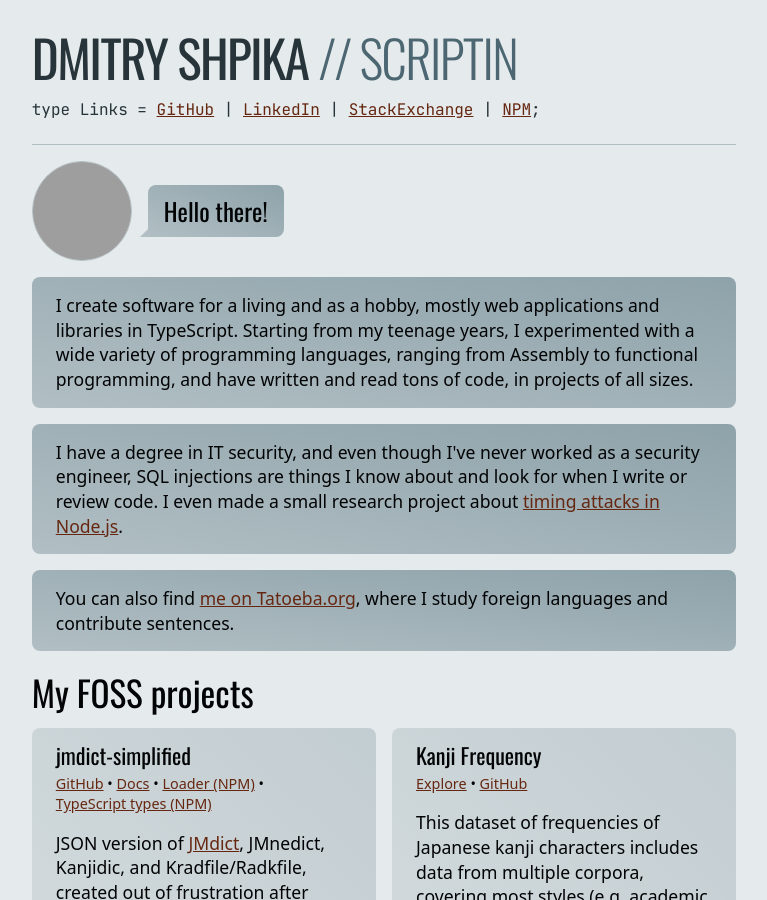
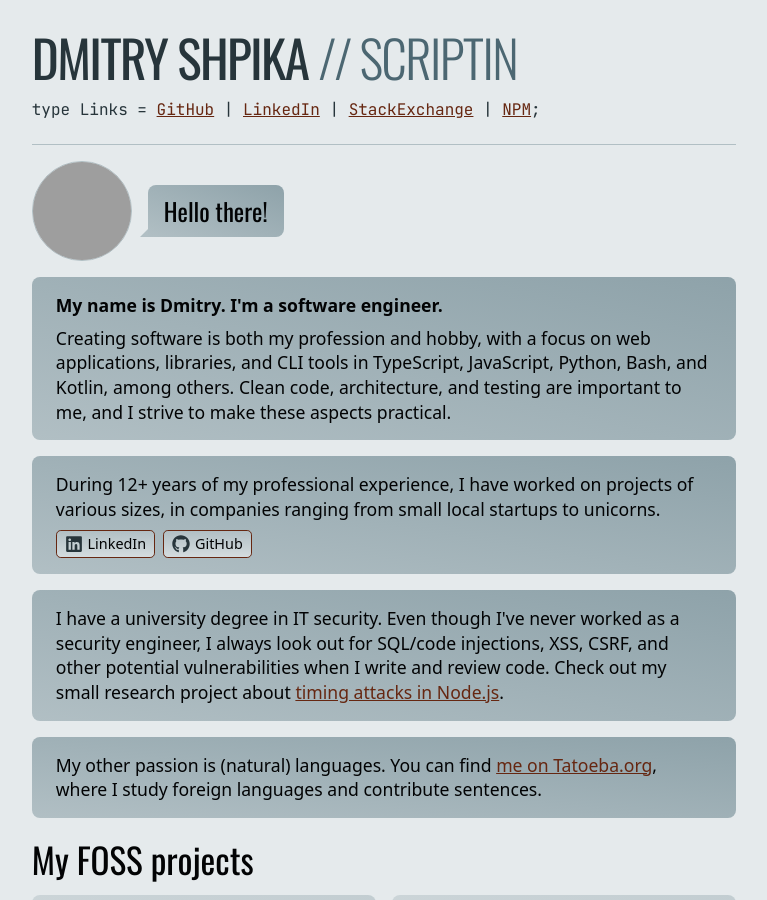
Before and after one commit to scriptin/scriptin.github.io, a Jekyll site: the page built from index.html, in a window 1280 px wide and 900 px high, cut to the strip 0-900 px from the top of the window. Shown: the whole strip, without its empty margins (256-1023 px from the left). Built offline with Jekyll 4.4.1, drawn with Linux system fonts in a browser that asks for light colours; grey boxes are pictures that could not be loaded.

Commit message:
Improve about me section

```diff
--- a/index.html
+++ b/index.html
@@ -25,23 +25,54 @@
     <div class="about-me">
         <div class="card">
             <p>
-                I create software for a living and as a hobby, mostly web applications and libraries in TypeScript.
-                Starting from my teenage years, I experimented with a wide variety of programming languages,
-                ranging from Assembly to functional programming, and have written and read tons
-                of code, in projects of all sizes.
+                <strong>My name is Dmitry. I'm a software engineer.</strong>
+            </p>
+            <p>
+                Creating software is both my profession and hobby, with a focus on web applications,
+                libraries, and CLI tools in TypeScript, JavaScript, Python, Bash, and Kotlin, among others.
+                Clean code, architecture, and testing are important to me, and I strive to make these aspects practical.
             </p>
         </div>
         <div class="card">
             <p>
-                I have a degree in IT security, and even though I've never worked
-                as a security engineer, SQL injections are things I know about and look for
-                when I write or review code. I even made a small research project about
+                During 12+ years of my professional experience, I have worked on projects of various sizes,
+                in companies ranging from small local startups to unicorns.
+            </p>
+            <p class="buttons">
+<!--                <a href="https://www.linkedin.com/in/dmitry-shpika/" class="button small">-->
+<!--                    <svg xmlns="http://www.w3.org/2000/svg" width="16" height="16" viewBox="0 0 512 512">-->
+<!--                        &lt;!&ndash;!Font Awesome Free 6.5.2 by @fontawesome - https://fontawesome.com License - https://fontawesome.com/license/free Copyright 2024 Fonticons, Inc.&ndash;&gt;-->
+<!--                        <path d="M0 64C0 28.7 28.7 0 64 0L224 0l0 128c0 17.7 14.3 32 32 32l128 0 0 144-208 0c-35.3 0-64 28.7-64 64l0 144-48 0c-35.3 0-64-28.7-64-64L0 64zm384 64l-128 0L256 0 384 128zM176 352l32 0c30.9 0 56 25.1 56 56s-25.1 56-56 56l-16 0 0 32c0 8.8-7.2 16-16 16s-16-7.2-16-16l0-48 0-80c0-8.8 7.2-16 16-16zm32 80c13.3 0 24-10.7 24-24s-10.7-24-24-24l-16 0 0 48 16 0zm96-80l32 0c26.5 0 48 21.5 48 48l0 64c0 26.5-21.5 48-48 48l-32 0c-8.8 0-16-7.2-16-16l0-128c0-8.8 7.2-16 16-16zm32 128c8.8 0 16-7.2 16-16l0-64c0-8.8-7.2-16-16-16l-16 0 0 96 16 0zm80-112c0-8.8 7.2-16 16-16l48 0c8.8 0 16 7.2 16 16s-7.2 16-16 16l-32 0 0 32 32 0c8.8 0 16 7.2 16 16s-7.2 16-16 16l-32 0 0 48c0 8.8-7.2 16-16 16s-16-7.2-16-16l0-64 0-64z"/>-->
+<!--                    </svg>-->
+<!--                    Download CV-->
+<!--                </a>-->
+                <a href="https://www.linkedin.com/in/dmitry-shpika/" class="button small">
+                    <svg xmlns="http://www.w3.org/2000/svg" width="18" height="18" viewBox="0 0 448 512">
+                        <!--!Font Awesome Free 6.5.2 by @fontawesome - https://fontawesome.com License - https://fontawesome.com/license/free Copyright 2024 Fonticons, Inc.-->
+                        <path d="M416 32H31.9C14.3 32 0 46.5 0 64.3v383.4C0 465.5 14.3 480 31.9 480H416c17.6 0 32-14.5 32-32.3V64.3c0-17.8-14.4-32.3-32-32.3zM135.4 416H69V202.2h66.5V416zm-33.2-243c-21.3 0-38.5-17.3-38.5-38.5S80.9 96 102.2 96c21.2 0 38.5 17.3 38.5 38.5 0 21.3-17.2 38.5-38.5 38.5zm282.1 243h-66.4V312c0-24.8-.5-56.7-34.5-56.7-34.6 0-39.9 27-39.9 54.9V416h-66.4V202.2h63.7v29.2h.9c8.9-16.8 30.6-34.5 62.9-34.5 67.2 0 79.7 44.3 79.7 101.9V416z"/>
+                    </svg>
+                    LinkedIn
+                </a>
+                <a href="https://github.com/scriptin" class="button small">
+                    <svg xmlns="http://www.w3.org/2000/svg" width="18" height="18" viewBox="0 0 496 512">
+                        <!--!Font Awesome Free 6.5.2 by @fontawesome - https://fontawesome.com License - https://fontawesome.com/license/free Copyright 2024 Fonticons, Inc.-->
+                        <path d="M165.9 397.4c0 2-2.3 3.6-5.2 3.6-3.3 .3-5.6-1.3-5.6-3.6 0-2 2.3-3.6 5.2-3.6 3-.3 5.6 1.3 5.6 3.6zm-31.1-4.5c-.7 2 1.3 4.3 4.3 4.9 2.6 1 5.6 0 6.2-2s-1.3-4.3-4.3-5.2c-2.6-.7-5.5 .3-6.2 2.3zm44.2-1.7c-2.9 .7-4.9 2.6-4.6 4.9 .3 2 2.9 3.3 5.9 2.6 2.9-.7 4.9-2.6 4.6-4.6-.3-1.9-3-3.2-5.9-2.9zM244.8 8C106.1 8 0 113.3 0 252c0 110.9 69.8 205.8 169.5 239.2 12.8 2.3 17.3-5.6 17.3-12.1 0-6.2-.3-40.4-.3-61.4 0 0-70 15-84.7-29.8 0 0-11.4-29.1-27.8-36.6 0 0-22.9-15.7 1.6-15.4 0 0 24.9 2 38.6 25.8 21.9 38.6 58.6 27.5 72.9 20.9 2.3-16 8.8-27.1 16-33.7-55.9-6.2-112.3-14.3-112.3-110.5 0-27.5 7.6-41.3 23.6-58.9-2.6-6.5-11.1-33.3 2.6-67.9 20.9-6.5 69 27 69 27 20-5.6 41.5-8.5 62.8-8.5s42.8 2.9 62.8 8.5c0 0 48.1-33.6 69-27 13.7 34.7 5.2 61.4 2.6 67.9 16 17.7 25.8 31.5 25.8 58.9 0 96.5-58.9 104.2-114.8 110.5 9.2 7.9 17 22.9 17 46.4 0 33.7-.3 75.4-.3 83.6 0 6.5 4.6 14.4 17.3 12.1C428.2 457.8 496 362.9 496 252 496 113.3 383.5 8 244.8 8zM97.2 352.9c-1.3 1-1 3.3 .7 5.2 1.6 1.6 3.9 2.3 5.2 1 1.3-1 1-3.3-.7-5.2-1.6-1.6-3.9-2.3-5.2-1zm-10.8-8.1c-.7 1.3 .3 2.9 2.3 3.9 1.6 1 3.6 .7 4.3-.7 .7-1.3-.3-2.9-2.3-3.9-2-.6-3.6-.3-4.3 .7zm32.4 35.6c-1.6 1.3-1 4.3 1.3 6.2 2.3 2.3 5.2 2.6 6.5 1 1.3-1.3 .7-4.3-1.3-6.2-2.2-2.3-5.2-2.6-6.5-1zm-11.4-14.7c-1.6 1-1.6 3.6 0 5.9 1.6 2.3 4.3 3.3 5.6 2.3 1.6-1.3 1.6-3.9 0-6.2-1.4-2.3-4-3.3-5.6-2z"/>
+                    </svg>
+                    GitHub
+                </a>
+            </p>
+        </div>
+        <div class="card">
+            <p>
+                I have a university degree in IT security. Even though I've never worked as a security engineer,
+                I always look out for SQL/code injections, XSS, CSRF, and other potential vulnerabilities
+                when I write and review code. Check out my small research project about
                 <a href="https://github.com/scriptin/node-timing-attack">timing attacks in Node.js</a>.
             </p>
         </div>
         <div class="card">
             <p>
-                You can also find
+                My other passion is (natural) languages. You can find
                 <a href="https://tatoeba.org/en/user/profile/scriptin">me on Tatoeba.org</a>,
                 where I study foreign languages and contribute sentences.
             </p>
```
